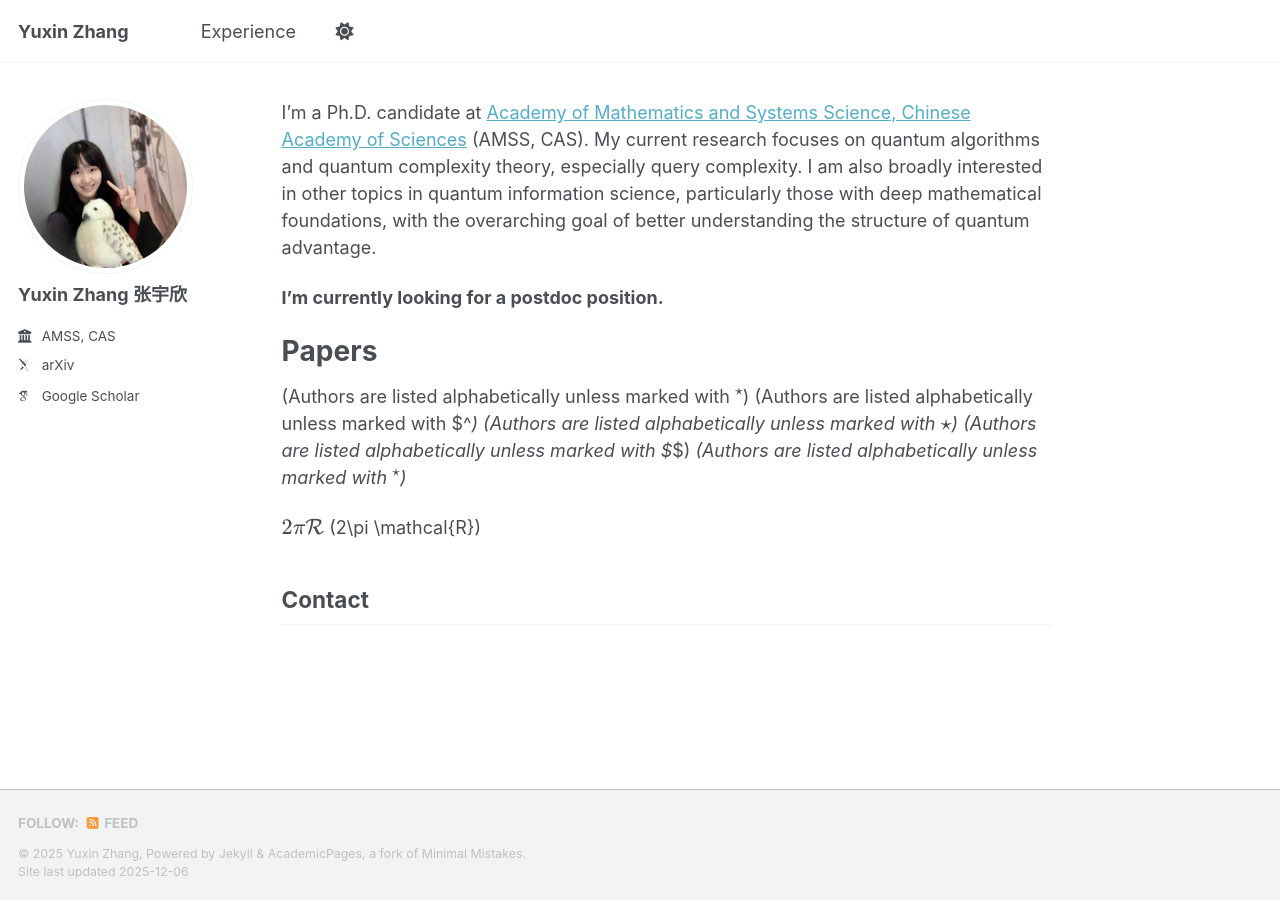
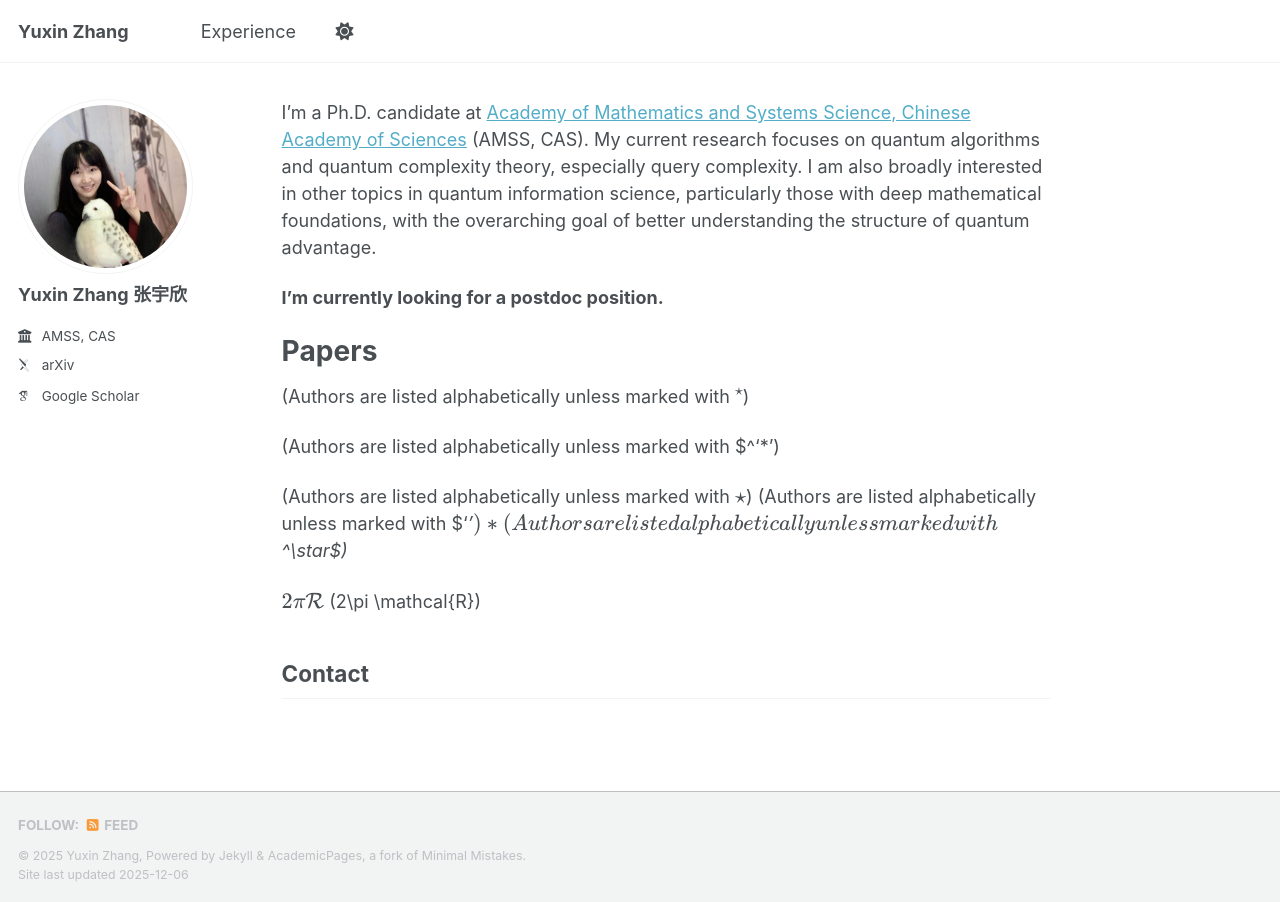
Before and after one commit to yuxinzhangmath/yuxinzhangmath.github.io, a Jekyll site: the page built from _pages/about.md, in a window 1280 px wide. Built offline with Jekyll 4.4.1, drawn with Linux system fonts in a browser that asks for light colours; some web fonts are replaced; a script bundle is joined from its source files by our own code; library files that are not in the unit come from our copies; formulas are drawn with MathJax 3.

```diff
--- a/_pages/about.md
+++ b/_pages/about.md
@@ -16,9 +16,11 @@ My current research focuses on quantum algorithms and quantum complexity theory,
 
 # Papers
 (Authors are listed alphabetically unless marked with $^\star$)
-(Authors are listed alphabetically unless marked with $^*)
+
+(Authors are listed alphabetically unless marked with $^‘*’)
+
 (Authors are listed alphabetically unless marked with $\star$)
-(Authors are listed alphabetically unless marked with $*$)
+(Authors are listed alphabetically unless marked with $‘*’$)
 *(Authors are listed alphabetically unless marked with $^\star$)*
 
 $2\pi \mathcal{R}$
```
